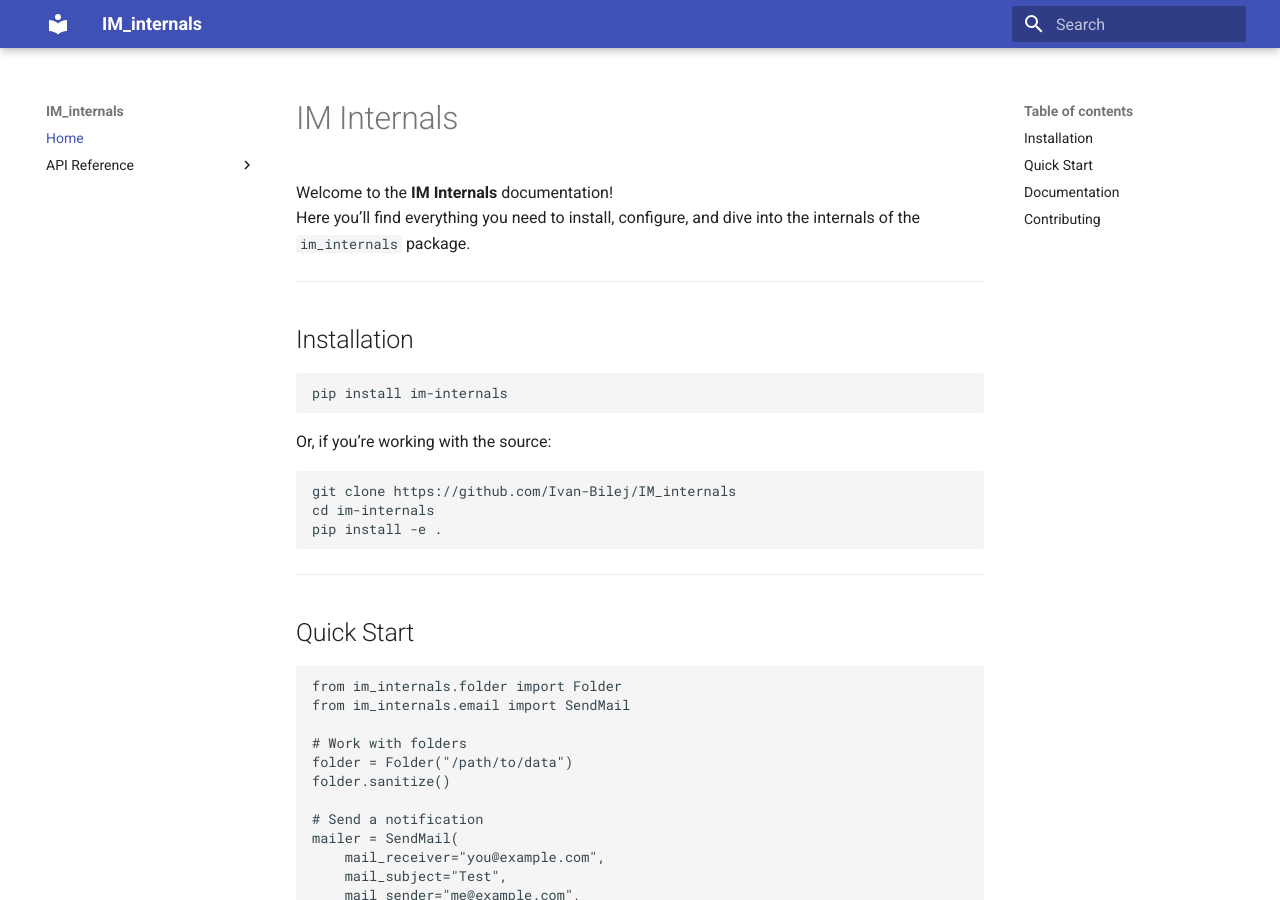
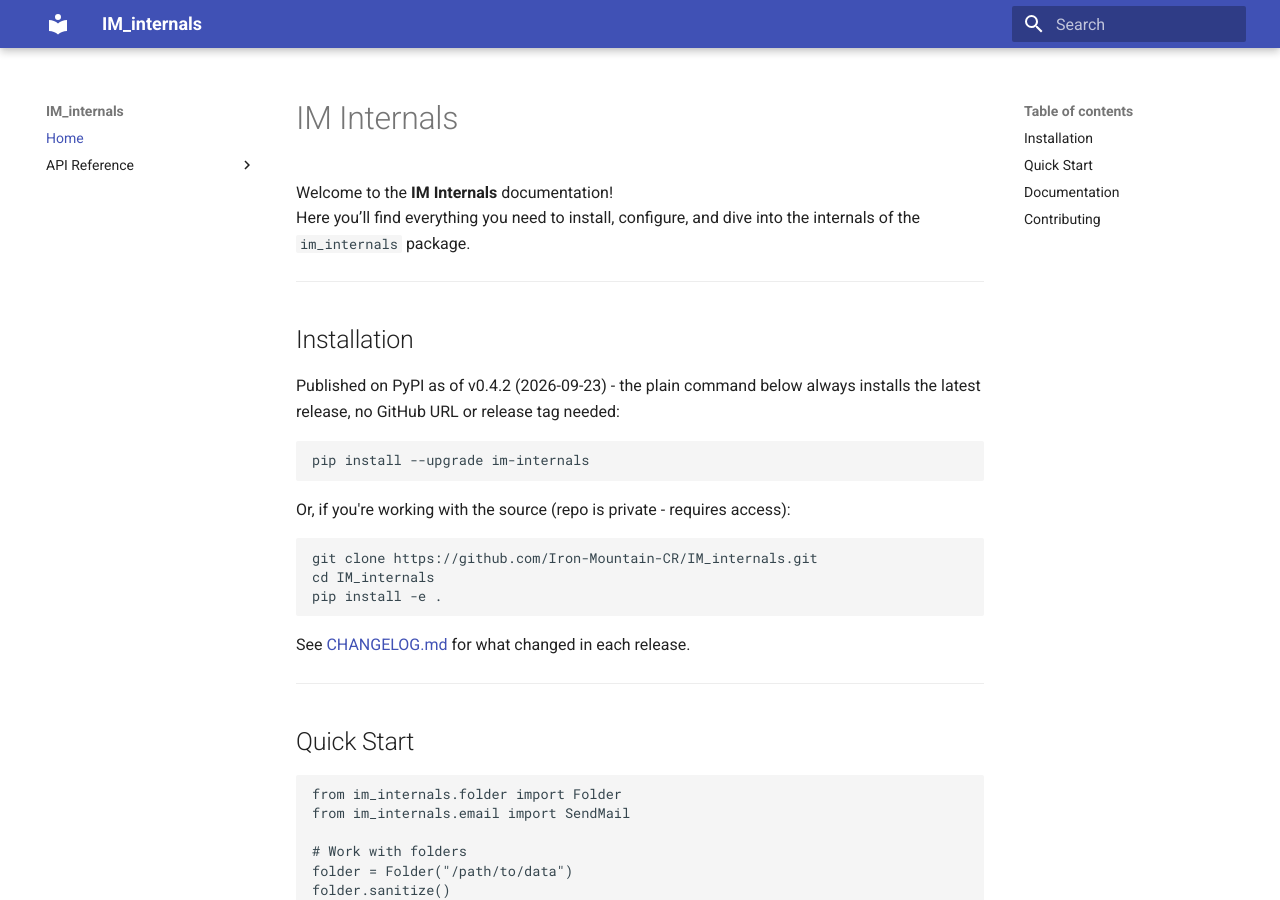
Before and after one commit to Iron-Mountain-CR/IM_internals, an MkDocs documentation site: the page built from docs/index.md, in a window 1280 px wide and 900 px high. Built offline with MkDocs 1.6.1 and Material for MkDocs 9.7.7, drawn with Linux system fonts in a browser that asks for light colours.

Commit message:
Update docs for PyPI publishing and recent behavior fixes
README.md: installation section now leads with the plain `pip install
--upgrade im-internals` (published to PyPI as of v0.4.2), keeping the
GitHub-wheel and git+https methods as documented fallbacks. Points to
CHANGELOG.md for behavior changes.

CHANGELOG.md: adds the missing 0.4.0 (Sftp/Ftp connect_timeout/keepalive,
__del__ exception-swallowing fix), 0.4.1 (api.timeout_decorator daemon-
thread fix), and 0.4.2 (PyPI publishing) entries - previously stopped at
0.3.4. Also fixes the stale <company> placeholder in every compare-link
reference and adds the ones that were missing (0.3.4, 0.2.1).

docs/index.md: fixes a stale personal-GitHub clone URL and a directory-
name mismatch (`git clone .../IM_internals` then `cd im-internals`,
which doesn't exist), points the pip install at --upgrade, and links to
CHANGELOG.md.

Co-Authored-By: Claude Sonnet 5 <noreply@anthropic.com>

````diff
--- a/docs/index.md
+++ b/docs/index.md
@@ -7,17 +7,23 @@ Here you’ll find everything you need to install, configure, and dive into the
 
 ## Installation
 
+Published on PyPI as of v0.4.2 (2026-09-23) - the plain command below always installs the latest
+release, no GitHub URL or release tag needed:
+
 ```bash
-pip install im-internals
+pip install --upgrade im-internals
 ```
 
-Or, if you’re working with the source:
+Or, if you're working with the source (repo is private - requires access):
 
 ```bash
-git clone https://github.com/Ivan-Bilej/IM_internals
-cd im-internals
+git clone https://github.com/Iron-Mountain-CR/IM_internals.git
+cd IM_internals
 pip install -e .
 ```
+
+See [CHANGELOG.md](https://github.com/Iron-Mountain-CR/IM_internals/blob/main/CHANGELOG.md) for
+what changed in each release.
 
 ---
 
````
Also changed, not shown: CHANGELOG.md (+50 -5 lines), README.md (+24 -11 lines).
